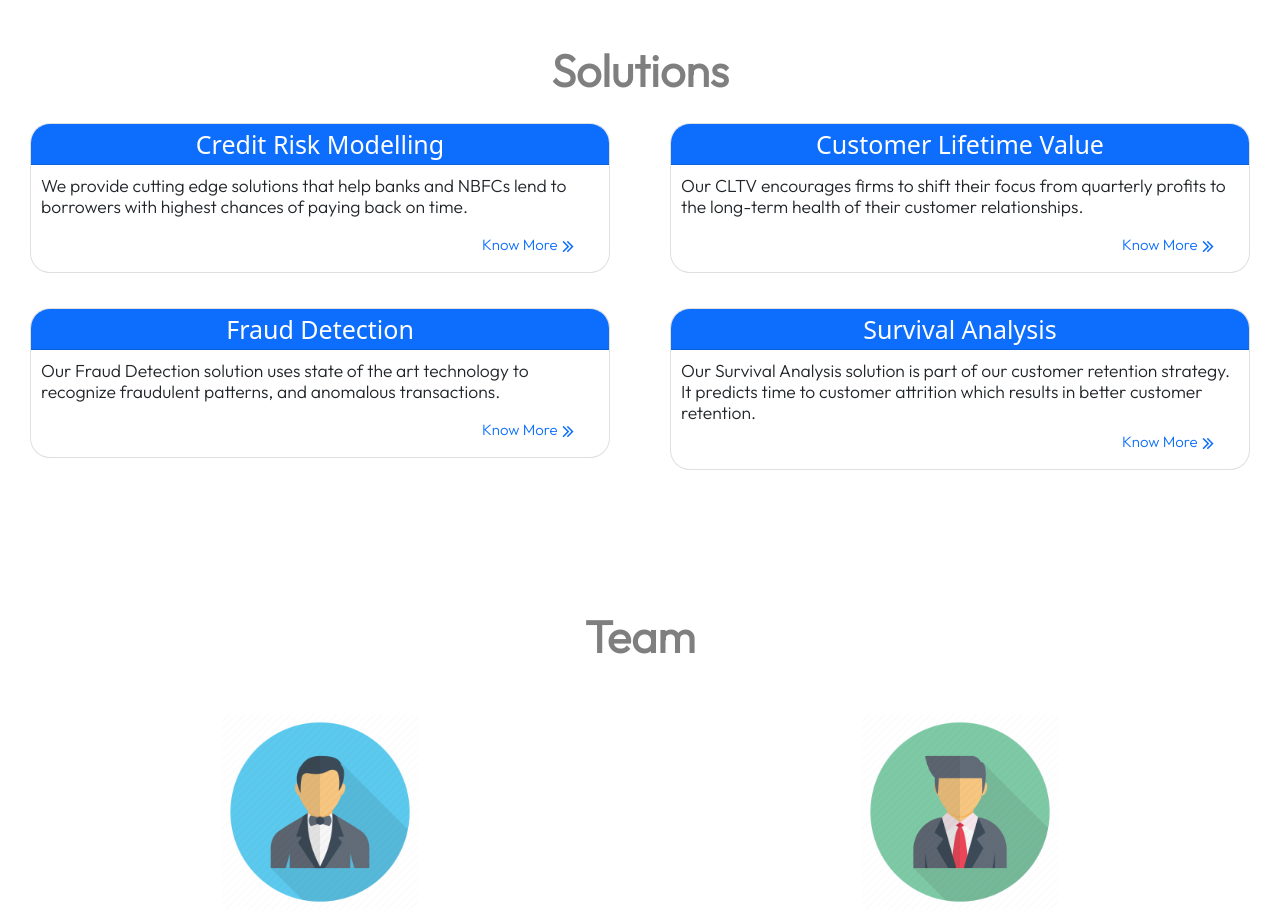
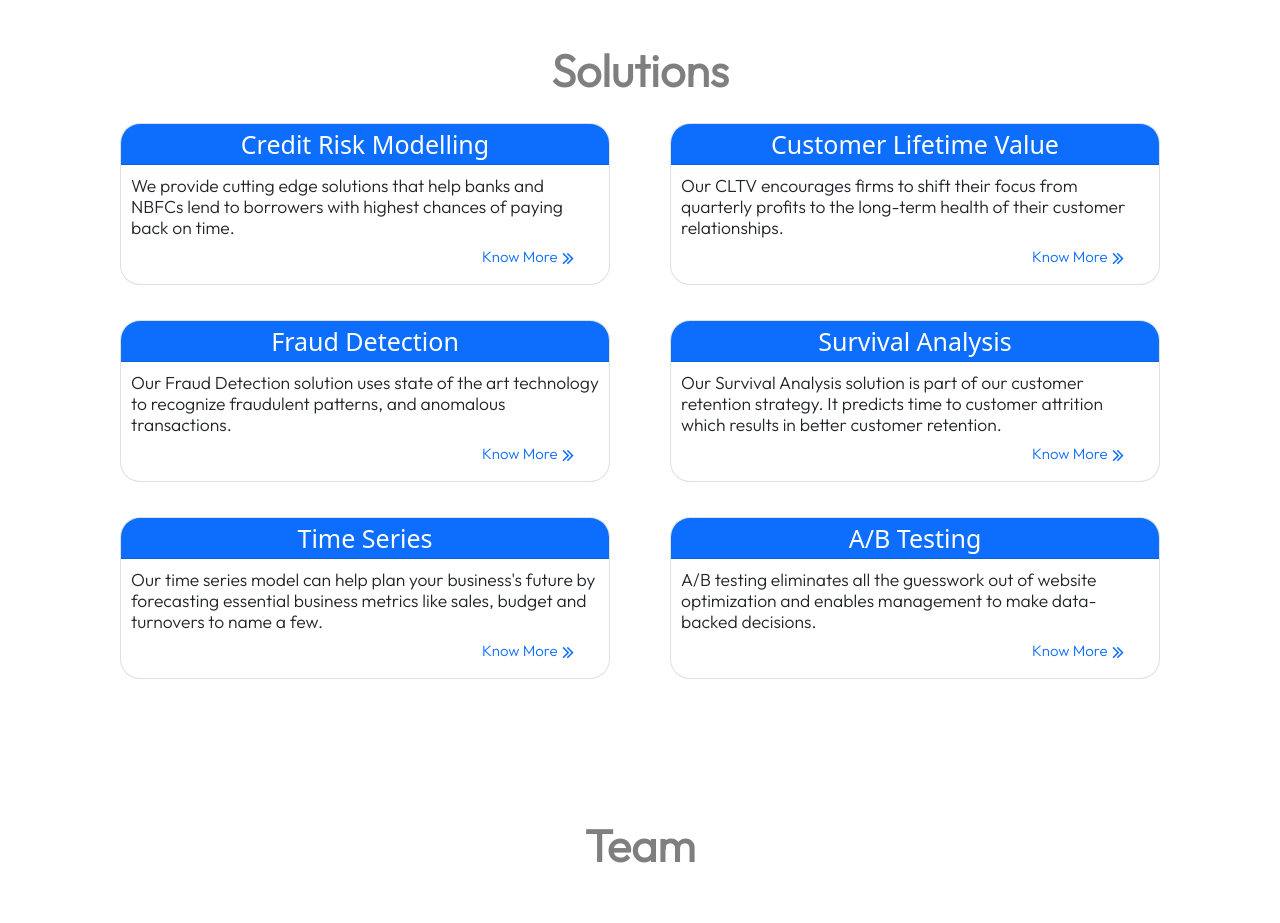
Before and after one commit to alokkik/adaboost, a plain HTML site: page index.html in a window 1280 px wide. Shown: the part 1120-2043 px from the top of the page. Drawn offline with nearby package versions, Linux system fonts and the light colour scheme.

Commit message:
solution cards are fixed.

```diff
--- a/css/style.css
+++ b/css/style.css
@@ -8,11 +8,6 @@ a, p, h1, h2, h3, h4, h5, label, li, ul {
 
 #navbar a{
     font-size: 1.6rem;
-}
-
-.logo {
-  width:;
-  height;
 }
 
 a {
@@ -31,7 +26,7 @@ a {
 
 @media (min-width: 768px) {
   .custom_w{
-    min-width:400px;
+    width:550px;
   }
 }
 
--- a/index.html
+++ b/index.html
@@ -160,7 +160,7 @@
         </div>
       </div>
       <div class="row d-flex justify-content-center">
-        <div class="col col-sm-6 custom_w rounded-top px-5" data-aos="zoom-in">
+        <div class="col col-lg-6 custom_w rounded-top px-5" data-aos="zoom-in">
           <div class="card baseBlock">
             <div class="card-header display-6 text-center bg-primary text-white">Credit Risk Modelling</div>
             <div class="card-body">
@@ -173,7 +173,7 @@
           </div>
         </div>
 
-        <div class="col col-sm-6 custom_w rounded-top px-5" data-aos="zoom-in">
+        <div class="col col-lg-6 custom_w rounded-top px-5" data-aos="zoom-in">
           <div class="card baseBlock">
             <div class="card-header display-6 text-center bg-primary text-white">Customer Lifetime Value</div>
             <div class="card-body">
@@ -188,7 +188,7 @@
       </div>
 
       <div class="row d-flex justify-content-center">
-        <div class="col custom_w rounded-top px-5" data-aos="zoom-in">
+        <div class="col col-lg-6 custom_w rounded-top px-5" data-aos="zoom-in">
           <div class="card baseBlock">
             <div class="card-header display-6 text-center bg-primary text-white">Fraud Detection</div>
             <div class="card-body">
@@ -201,7 +201,7 @@
           </div>
         </div>
 
-        <div class="col custom_w rounded-top px-5" data-aos="zoom-in">
+        <div class="col col-lg-6 custom_w rounded-top px-5" data-aos="zoom-in">
           <div class="card baseBlock">
             <div class="card-header display-6 text-center bg-primary text-white">Survival Analysis</div>
             <div class="card-body">
@@ -215,57 +215,33 @@
         </div>
       </div>
 
-      <!--
-      <div class="row my-5">
-        <div class="col-sm-2 rounded-top" data-aos="zoom-in">
+      <div class="row d-flex justify-content-center">
+        <div class="col col-lg-6 custom_w rounded-top px-5" data-aos="zoom-in">
           <div class="card baseBlock">
-            <div class="card-header display-6 text-center bg-primary text-white">Credit Risk Modelling</div>
+            <div class="card-header display-6 text-center bg-primary text-white">Time Series</div>
             <div class="card-body">
-              <p class="card-text text-center">With supporting text below as a natural lead-in to additional content.</p>
+              <p class="card-text h3 text-justify">Our time series model can help plan your business's future by forecasting essential business metrics like sales, budget and turnovers to name a few.</p>
+            </div>
+            <div class="d-inline-flex justify-content-end px-5">
+              <div><span="align-middle"><a href="#" class="h4 text-primary">Know More</a></span></div>
+              <div><i class="fa fa-angle-double-right fa-2x px-2 text-primary" aria-hidden="true"></i></div>
             </div>
           </div>
         </div>
-        <div class="col-sm-2 rounded-top" data-aos="zoom-in">
+
+        <div class="col col-lg-6 custom_w rounded-top px-5" data-aos="zoom-in">
           <div class="card baseBlock">
-            <div class="card-header display-6 text-center bg-primary text-white">Customer LifeTime Value</div>
+            <div class="card-header display-6 text-center bg-primary text-white">A/B Testing</div>
             <div class="card-body">
-              <p class="card-text text-center">With supporting text below as a natural lead-in to additional content.</p>
+              <p class="card-text h3 text-justify">A/B testing eliminates all the guesswork out of website optimization and enables management to make data-backed decisions.</p>
+            </div>
+            <div class="d-inline-flex justify-content-end px-5">
+              <div><span="align-middle"><a href="#" class="h4 text-primary">Know More</a></span></div>
+              <div><i class="fa fa-angle-double-right fa-2x px-2 text-primary" aria-hidden="true"></i></div>
             </div>
           </div>
         </div>
-        <div class="col-sm-2 rounded-top" data-aos="zoom-in">
-          <div class="card baseBlock">
-            <div class="card-header display-6 text-center bg-primary text-white">Fraud </br> Detection</div>
-            <div class="card-body">
-              <p class="card-text text-center">With supporting text below as a natural lead-in to additional content.</p>
-            </div>
-          </div>
-        </div>
-        <div class="col-sm-2 rounded-top" data-aos="zoom-in">
-          <div class="card baseBlock">
-              <div class="card-header display-6 text-center bg-primary text-white">Time</br>Series</div>
-            <div class="card-body">
-              <p class="card-text text-center">With supporting text below as a natural lead-in to additional content.</p>
-            </div>
-          </div>
-        </div>
-        <div class="col-sm-2 rounded-top" data-aos="zoom-in">
-          <div class="card baseBlock">
-            <div class="card-header display-6 text-center text-white bg-primary">Survival </br> Analysis</div>
-            <div class="card-body">
-              <p class="card-text text-center">With supporting text below as a natural lead-in to additional content.</p>
-            </div>
-          </div>
-        </div>
-        <div class="col-sm-2 rounded-top" data-aos="zoom-in">
-          <div class="card baseBlock">
-            <div class="card-header display-6 text-center bg-primary text-white">A/B </br>Testing</div>
-            <div class="card-body">
-              <p class="card-text text-center">With supporting text below as a natural lead-in to additional content.</p>
-            </div>
-          </div>
-        </div>
-      </div> -->
+      </div>
 
     </div>
     <!--  Second Element : Solutions ends -->
```
